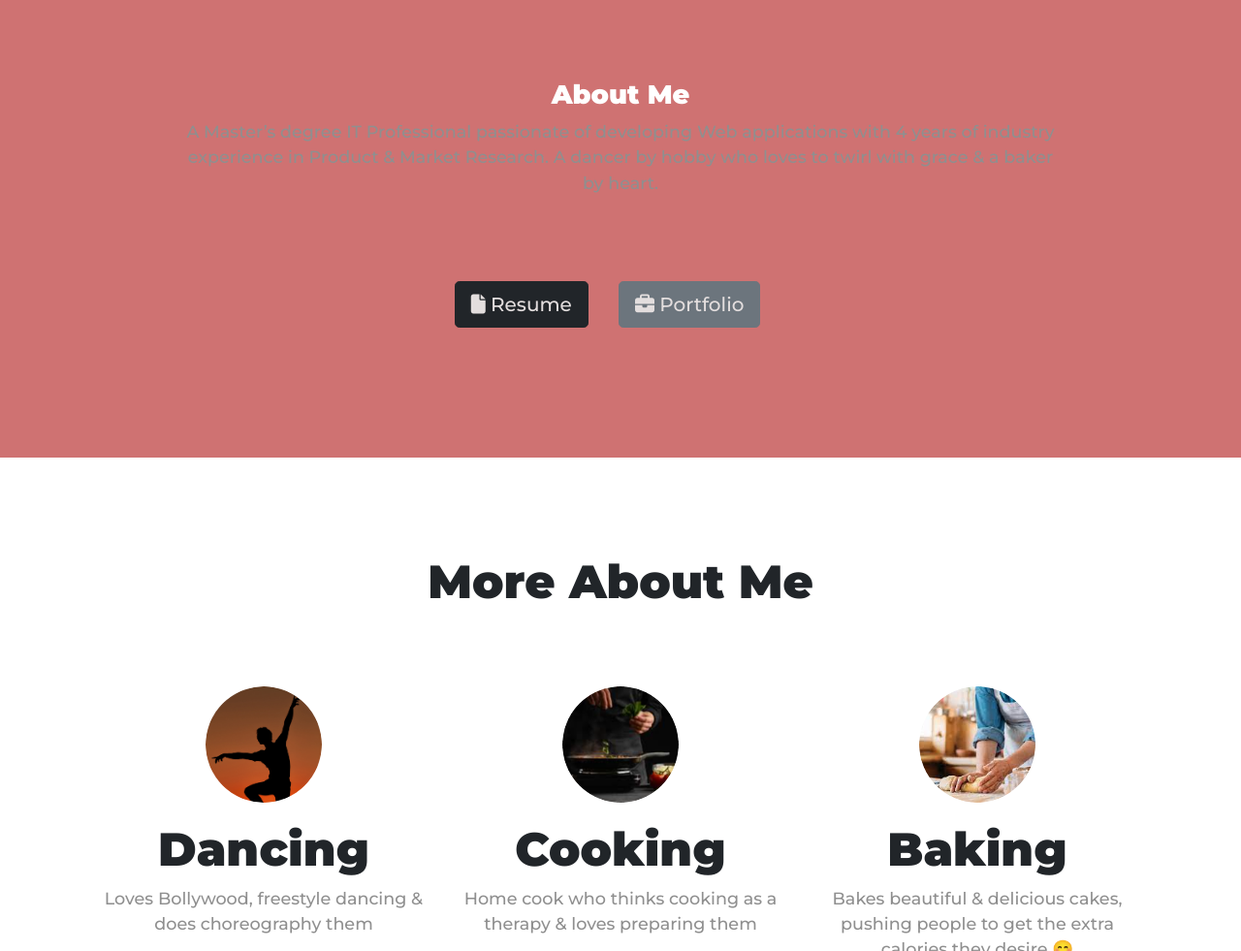
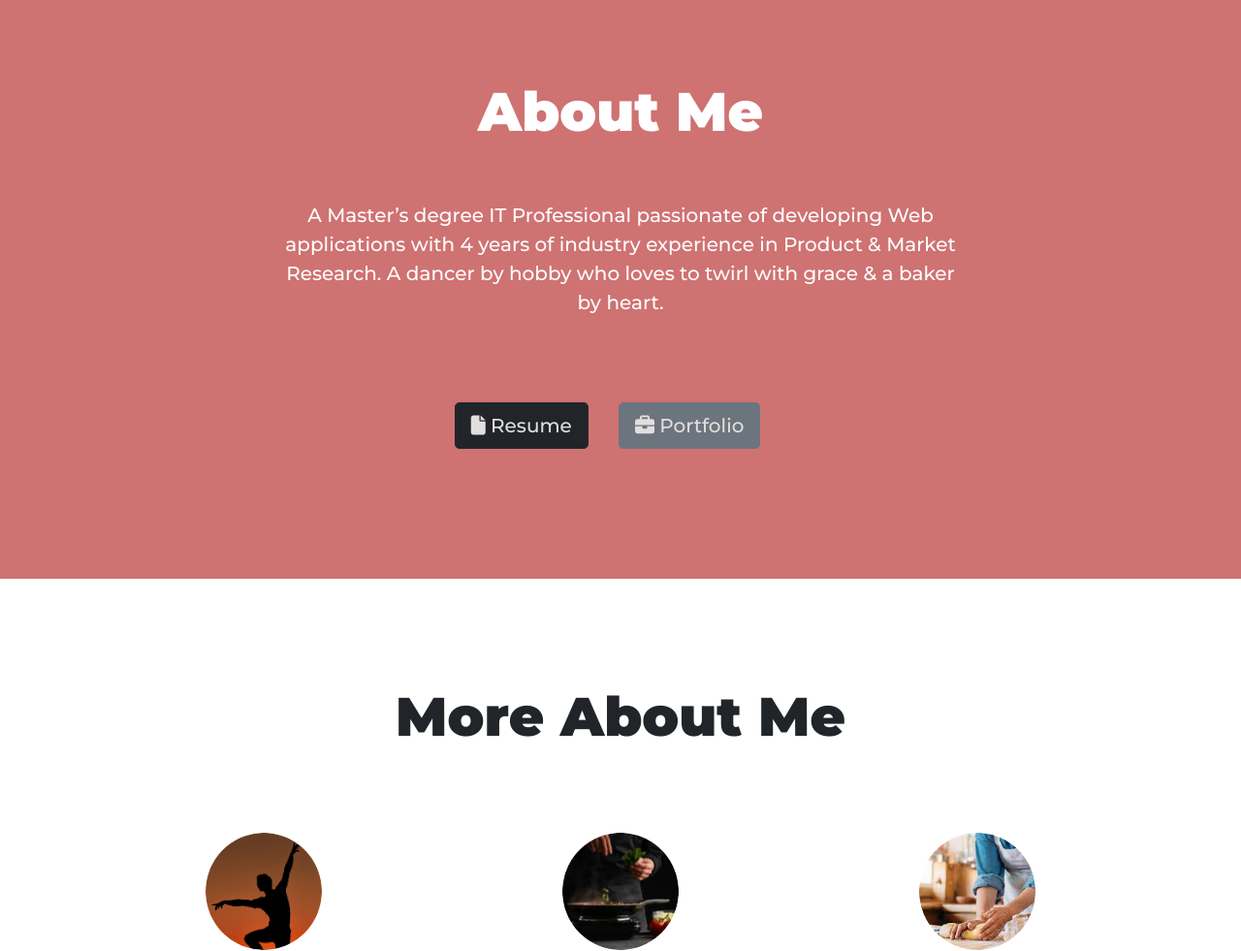
Before and after one commit to Maddy1710/micoder.github.io, a plain HTML site: page index.html in a window 1280 px wide. Shown: the part 1060-2041 px from the top of the page at 97% size. Drawn offline with nearby package versions, Linux system fonts and the light colour scheme.

Commit message:
Update index.html

```diff
--- a/index.html
+++ b/index.html
@@ -83,8 +83,8 @@
 
   <section id="cta">
     <div class="ctafoot">
-      <h3>About Me</h3>
-      <p>
+      <h3 class="ctaHead">About Me</h3>
+      <p class="ctaPara">
         A Master’s degree IT Professional passionate of developing Web applications with 4 years of industry experience in Product & Market Research.
         A dancer by hobby who loves to twirl with grace & a baker by heart.
       </p>
@@ -100,7 +100,7 @@
 
   <section id="more">
 
-    <h2>More About Me</h2>
+    <h1>More About Me</h1>
 
     <div class="container marketing">
 
```
